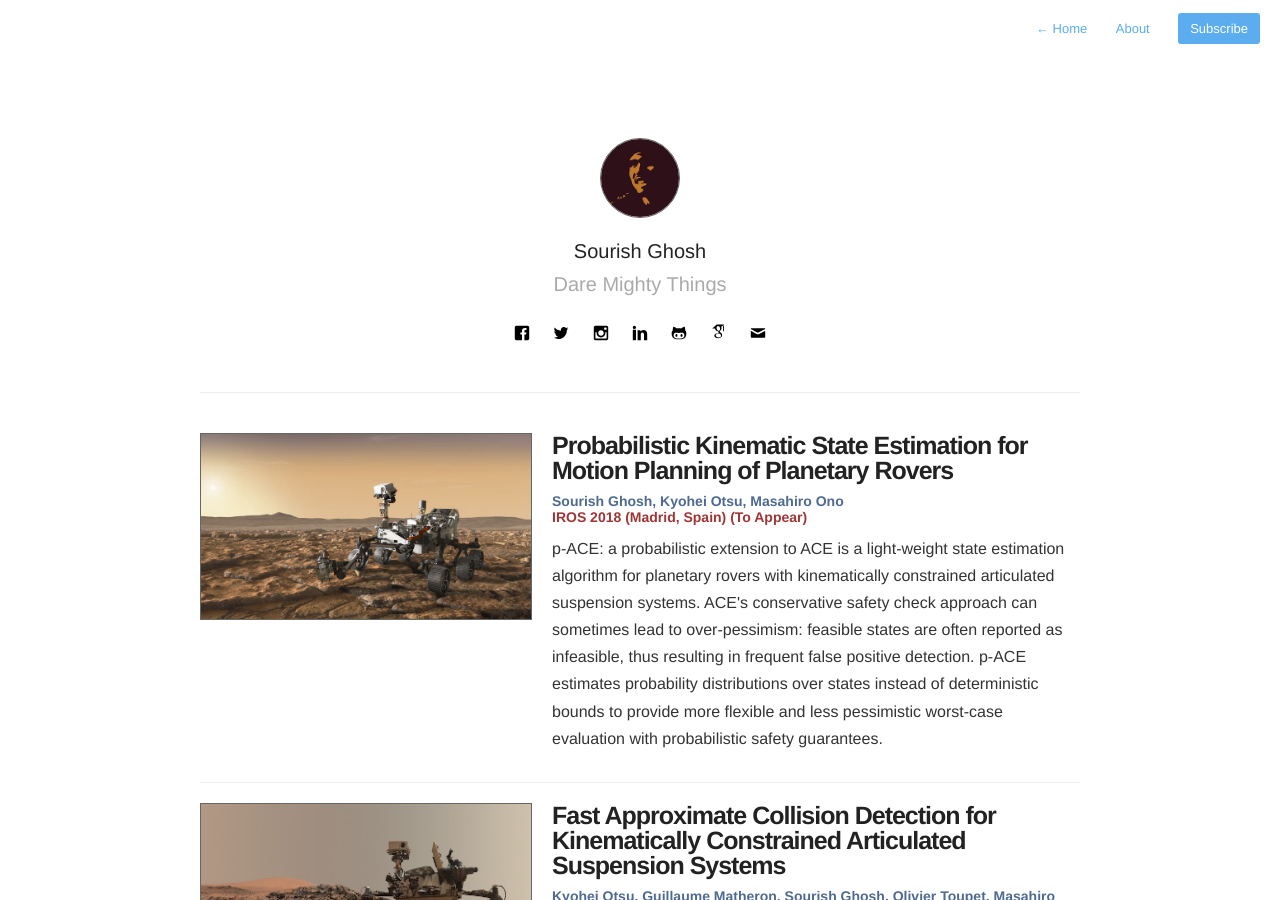
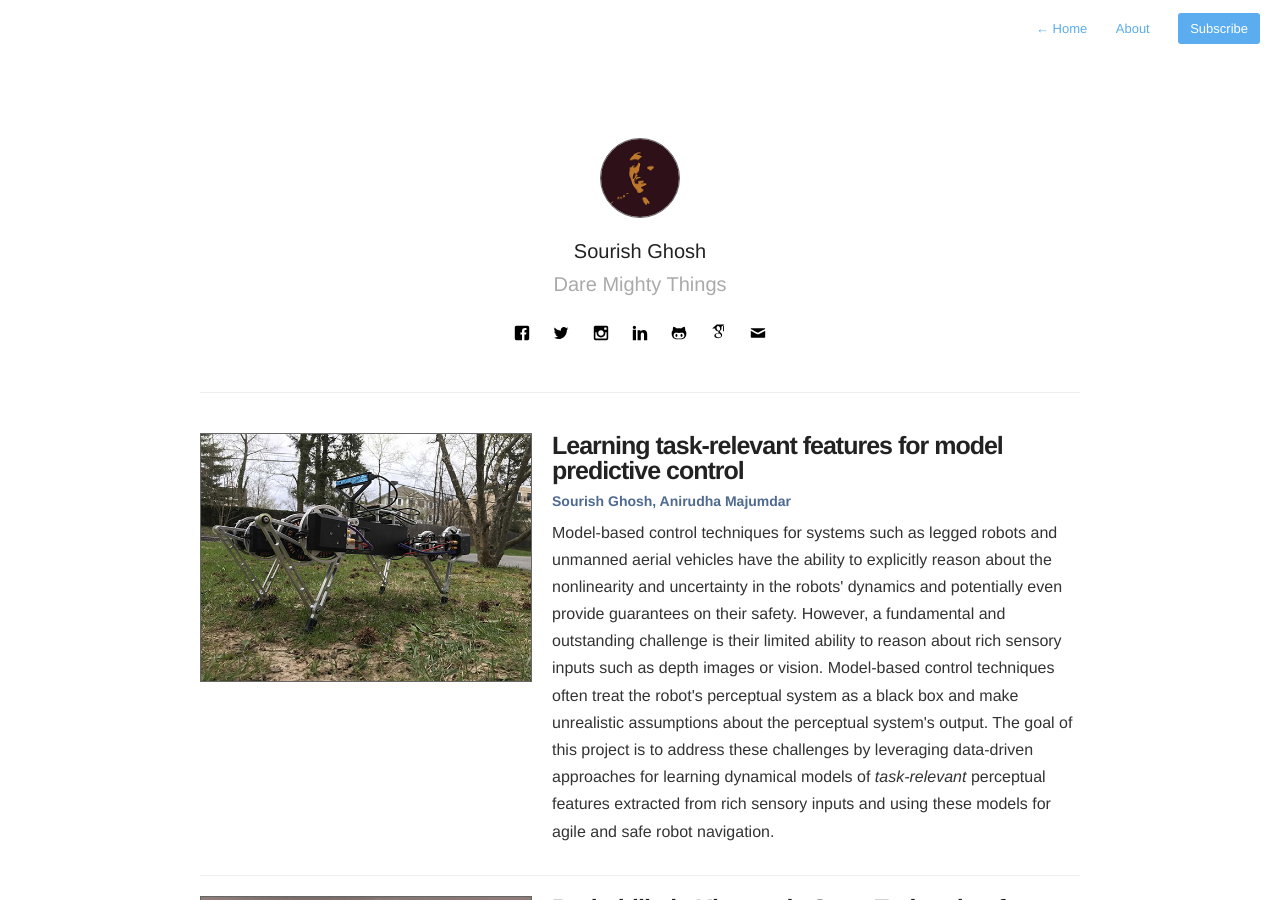
Before and after one commit to sourishg/sourishg.github.io, a Jekyll site: the page built from research.md, in a window 1280 px wide and 900 px high. Built offline with Jekyll 4.4.1, drawn with Linux system fonts in a browser that asks for light colours; nearby versions of some CDN libraries.

Commit message:
update research

```diff
--- a/research.md
+++ b/research.md
@@ -3,6 +3,27 @@ title: Research
 permalink: research/
 profile: true
 ---
+
+<div class="research-item">
+	<div class="img">
+		<img src="{{ site.baseurl }}/assets/images/research/trf/minitaur.jpeg" alt="p-ACE" />
+	</div>
+	<div class="info">
+		<h1>Learning task-relevant features for model predictive control</h1>
+		<span class="authors">Sourish Ghosh, Anirudha Majumdar</span>
+		<p class="desc">
+			Model-based control techniques for systems such as legged robots and unmanned aerial vehicles
+have the ability to explicitly reason about the nonlinearity and uncertainty in the robots' dynamics
+and potentially even provide guarantees on their safety. However, a fundamental and outstanding
+challenge is their limited ability to reason about rich sensory inputs such as depth images or vision.
+Model-based control techniques often treat the robot's perceptual system as a black box and make
+unrealistic assumptions about the perceptual system's output. The goal of this project is to address
+these challenges by leveraging data-driven approaches for learning dynamical models of <i>task-relevant</i>
+perceptual features extracted from rich sensory inputs and using these models for agile and safe robot
+navigation.
+		</p>
+	</div>
+</div>
 
 <div class="research-item">
 	<div class="img">
```
Also changed, not shown: assets/images/research/trf/minitaur.jpeg (added).
